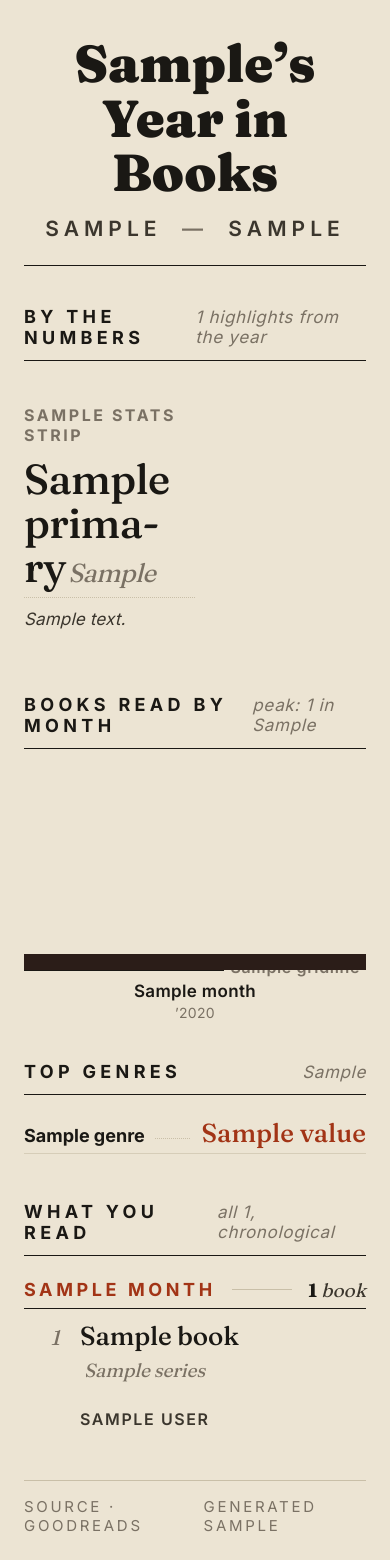
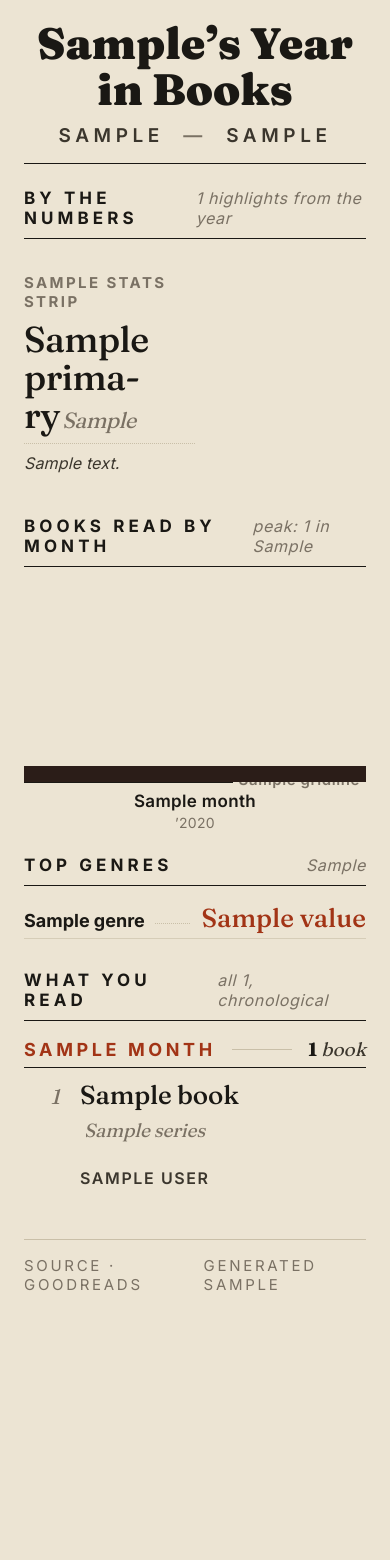
Before and after one commit to cruftbox/goodreads-to-storygraph, a Flask app: template templates/year_in_books_report.html in a window 390 px wide. Shown: the top 1560 px of the page. After the commit the page ends 1291 px from the top, so only its background shows below. Run offline with Flask 3, Linux system fonts and the light colour scheme; the template is opened without the code that fills it: most values are stand-ins (such as "Sample title", 1, 10 or a date in 2020); parts of the project's set-up code (start-up, migrations or seed data) failed here and were passed over.

Commit message:
Year in Books: redesign social PNG as dense 9:16 card
Replace the full-page scrolling social PNG with a 1080×1920 (9:16) card
that fits feed-based platforms (Bluesky, Mastodon, Instagram Stories)
without the aggressive cropping and downsampling that tall images
suffer on those services.

The card uses a card-mode CSS variant: tighter masthead, stats in a
single horizontal row, compact 80px chart, and the full book list in
two columns with truncated long titles. Activated by adding a class
to <body> before the clipped screenshot — the regular mobile layout
is unchanged so the web PNG and PDF are unaffected.

Co-Authored-By: Claude Opus 4.7 (1M context) <noreply@anthropic.com>

```diff
--- a/app.py
+++ b/app.py
@@ -3,7 +3,7 @@
 Two buttons:
   - Sync to StoryGraph: spawns book_sync.py as a subprocess, streams the log.
   - Generate Year in Books: runs the goodreads_stats pipeline and exposes the
-    three generated files (PDF, web PNG, social PNG) as downloads.
+    three generated files (PDF, web PNG, social card PNG) as downloads.
 
 Binds to 127.0.0.1 only. No auth.
 """
--- a/goodreads_stats.py
+++ b/goodreads_stats.py
@@ -3,7 +3,7 @@
 Fetches the Goodreads read-shelf RSS, windows to the last 12 months,
 looks up genres via Google Books (and falls back to Goodreads page
 scrape when needed), renders an editorial HTML report via Jinja2, then
-prints/screenshots the HTML to PDF, web PNG, and social PNG via
+prints/screenshots the HTML to PDF, web PNG, and 9:16 social card PNG via
 headless Chromium (Playwright). The HTML is the single source of truth
 for design — there's no separate chart-rendering pipeline.
 """
@@ -805,9 +805,10 @@ def generate(user_id: str, output_dir: Path, today: Optional[datetime] = None) -
 
 
 def render_html_outputs(html_path: Path, output_dir: Path) -> dict:
-    """Render the HTML report to PDF, web PNG, and social PNG via headless
-    Chromium (Playwright). Single browser launch shared across the three
-    renders for speed. Returns a dict of {format: path}."""
+    """Render the HTML report to PDF, web PNG, and 9:16 social card PNG
+    via headless Chromium (Playwright). Single browser launch shared
+    across the renders for speed. Returns a dict of {format: path} with
+    keys: pdf, web, social."""
     from playwright.sync_api import sync_playwright
 
     html_path = Path(html_path).resolve()
@@ -844,17 +845,26 @@ def render_html_outputs(html_path: Path, output_dir: Path) -> dict:
             out["web"] = web_path
             ctx.close()
 
-            # ---- Social PNG (mobile viewport — triggers the responsive
-            # layout in the template's @media (max-width: 720px) rules).
-            # Viewport 540 × DPR 2 = 1080-wide PNG, which matches Instagram
-            # Stories native dimensions (1080×1920) so the image displays
-            # 1:1 on a phone instead of getting downscaled. ----
+            # ---- Social card (9:16, 1080×1920) ----
+            # Viewport 540 × DPR 2 = 1080-wide output. The @media (max-width:
+            # 720px) rules in the template trigger at this viewport, applying
+            # the larger mobile type scale. Adding `card-mode` to <body>
+            # activates the dense 9:16 layout (masthead + stats + chart +
+            # 2-col book list) defined in the template's .card-mode CSS,
+            # which is then clipped to 540×960 CSS px (= 1080×1920 PNG at
+            # DPR=2). This format fits feed-based platforms (Bluesky,
+            # Mastodon, Instagram Stories) without the cropping/blurring
+            # that very tall images get on those services.
             ctx = browser.new_context(viewport={"width": 540, "height": 960},
                                       device_scale_factor=2)
             page = ctx.new_page()
             page.goto(html_url, wait_until="networkidle")
+            page.evaluate("document.body.classList.add('card-mode')")
             social_path = output_dir / "year_in_books_social.png"
-            page.screenshot(path=str(social_path), full_page=True)
+            page.screenshot(
+                path=str(social_path),
+                clip={"x": 0, "y": 0, "width": 540, "height": 960},
+            )
             out["social"] = social_path
             ctx.close()
         finally:
--- a/templates/index.html
+++ b/templates/index.html
@@ -162,7 +162,7 @@
         ["HTML", d.downloads.html],
         ["PDF", d.downloads.pdf],
         ["Web PNG", d.downloads.web],
-        ["Social PNG", d.downloads.social],
+        ["Social Card PNG", d.downloads.social],
       ].filter(([_, url]) => !!url);
 
       downloads.innerHTML = links.map(([label, url]) =>
--- a/templates/year_in_books_report.html
+++ b/templates/year_in_books_report.html
@@ -382,10 +382,13 @@
   }
 
   @media (max-width: 720px) {
-    /* Layout */
-    .container { padding: 32px 24px 56px; }
-    .stats { grid-template-columns: 1fr 1fr; margin-top: 20px; }
-    .stat { padding: 18px; border-left: none; border-top: 1px solid var(--rule); min-height: 0; }
+    /* Layout — tightened so masthead + stats + chart fits inside the 540×960
+       CSS-pixel clip used for the social card (1080×1920 PNG). */
+    .container { padding: 20px 24px 56px; }
+    .masthead { padding: 0 0 16px; }
+    section.block { margin-top: 24px; }
+    .stats { grid-template-columns: 1fr 1fr; margin-top: 14px; }
+    .stat { padding: 14px; border-left: none; border-top: 1px solid var(--rule); min-height: 0; }
     .stat:nth-child(2) { border-left: 1px solid var(--rule); border-top: 1px solid var(--rule); }
     .stat:nth-child(4) { border-left: 1px solid var(--rule); }
     .stat:nth-child(-n+2) { border-top: none; }
@@ -395,25 +398,26 @@
 
     /* Type scale — viewport 540 displayed on ~360pt phone needs everything
        roughly 1.7× the desktop size so body text reads at ~14pt logical. */
-    .masthead h1 { font-size: 52px; }
-    .masthead .date { font-size: 21px; }
-    .section-heading { font-size: 18px; padding-bottom: 12px; margin: 0 0 22px; }
-    .section-heading .aside { font-size: 17px; }
-    .stat .label { font-size: 16px; margin-bottom: 12px; letter-spacing: 0.16em; }
-    .stat .primary { font-size: 42px; }
-    .stat .primary.numeric { font-size: 76px; }
-    .stat .primary .small { font-size: 26px; }
-    .stat .detail { font-size: 17px; padding-top: 10px; }
+    .masthead h1 { font-size: 44px; margin-bottom: 12px; }
+    .masthead .date { font-size: 19px; }
+    .section-heading { font-size: 17px; padding-bottom: 10px; margin: 0 0 16px; }
+    .section-heading .aside { font-size: 16px; }
+    .stat .label { font-size: 15px; margin-bottom: 10px; letter-spacing: 0.16em; }
+    .stat .primary { font-size: 36px; }
+    .stat .primary.numeric { font-size: 64px; }
+    .stat .primary .small { font-size: 22px; }
+    .stat .detail { font-size: 16px; padding-top: 8px; }
 
     .chart { gap: 8px; }
-    .chart .gridline span { font-size: 16px; top: -11px; padding: 0 6px; }
-    .month-labels { gap: 8px; }
+    .chart .gridline span { font-size: 15px; top: -10px; padding: 0 6px; }
+    .month-labels { gap: 8px; margin-top: 8px; }
     .month-labels .ml { font-size: 17px; }
     .month-labels .ml .yr { font-size: 14px; }
 
     .genres .name { font-size: 18px; }
     .genres .count { font-size: 26px; }
 
+    .month-header { margin-top: 28px; }
     .month-header .mh-name { font-size: 18px; letter-spacing: 0.2em; }
     .month-header .mh-count { font-size: 19px; }
     .book .num { font-size: 21px; }
@@ -480,7 +577,7 @@
 
   {% if genre_items %}
   <!-- ─────────── Genres ─────────── -->
-  <section class="block">
+  <section class="block genres-section">
     <h2 class="section-heading">
       <span>Top Genres</span>
       {% if genre_aside %}<span class="aside">{{ genre_aside }}</span>{% endif %}
```
Also changed, not shown: other parts of templates/year_in_books_report.html (+93 -0 lines), README.md.
